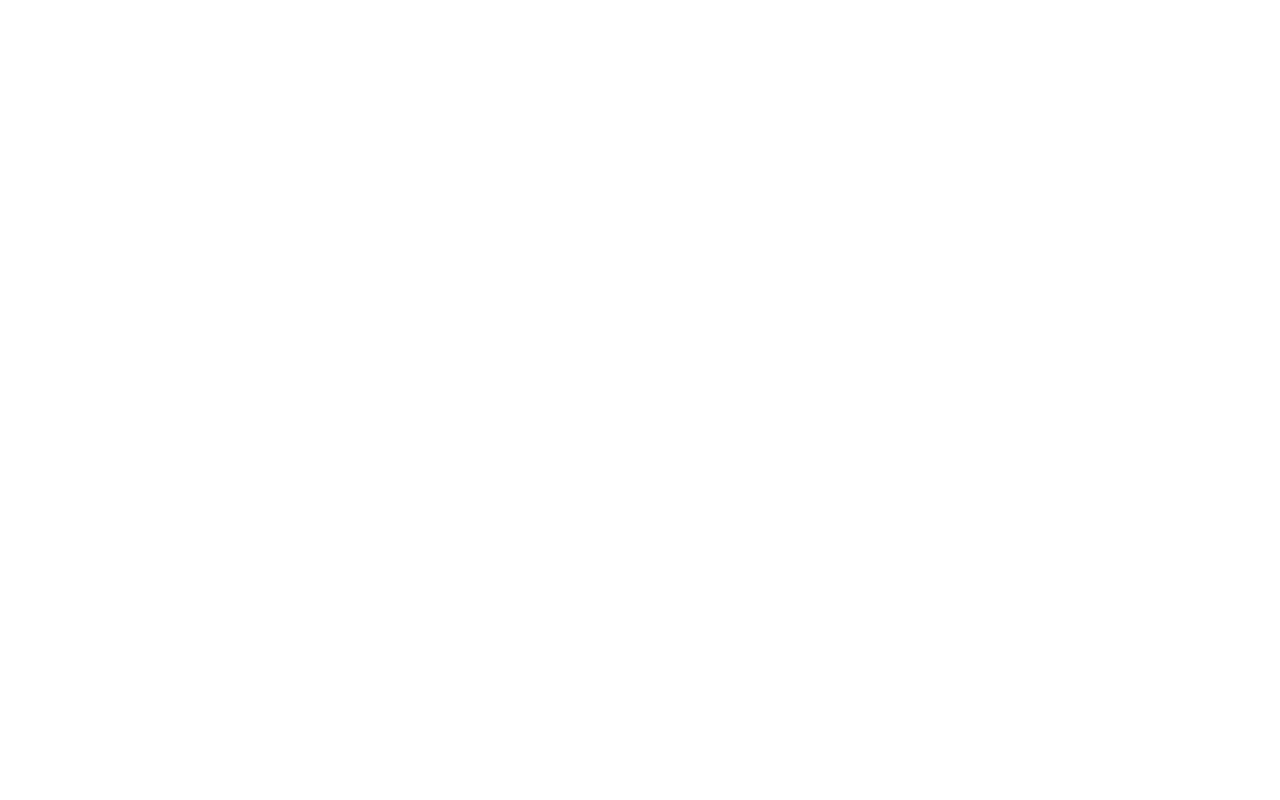
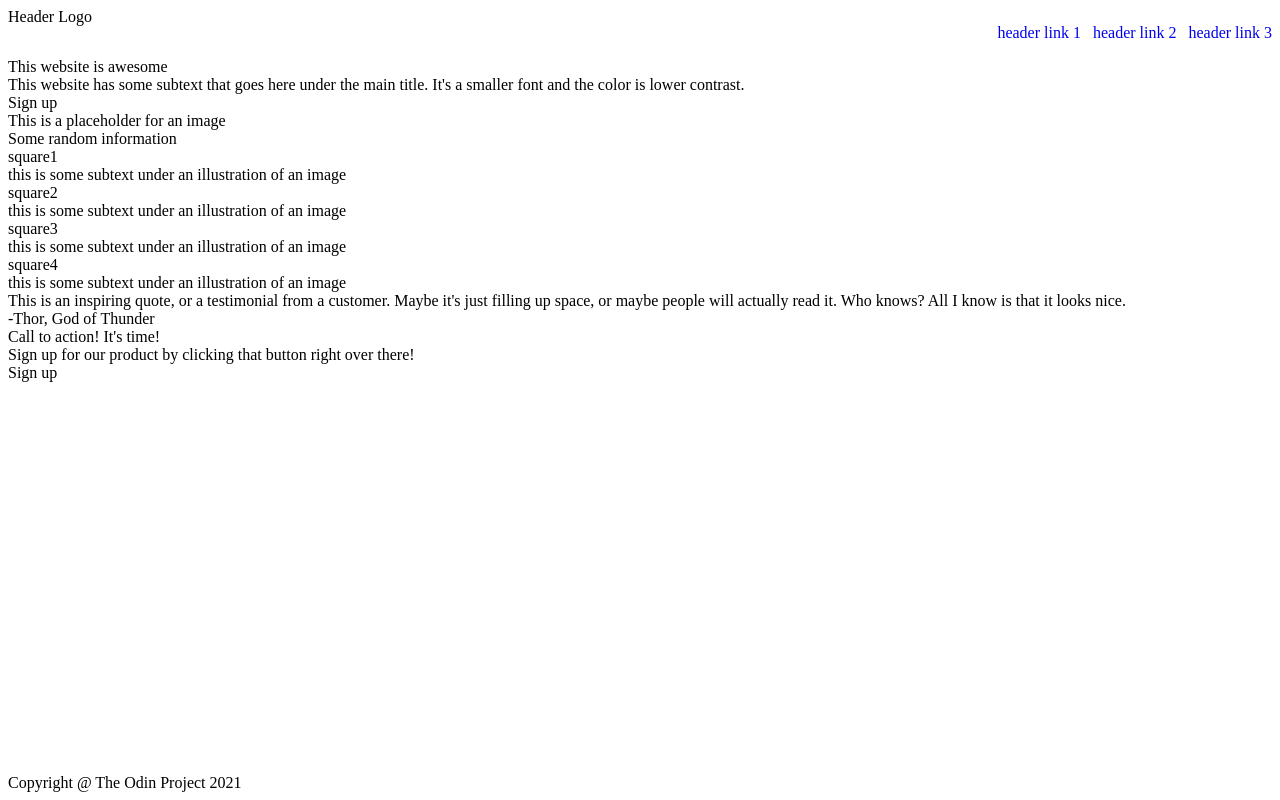
Before and after one commit to GuilhermeZardo1/odin-landingpage, a plain HTML site: page index.html in a window 1280 px wide. Drawn offline with Linux system fonts and the light colour scheme.

Commit message:
HTML estruturado. Textos placeholders colocados.

```diff
--- a/index.html
+++ b/index.html
@@ -7,6 +7,67 @@
     <link rel="stylesheet" href="style.css">
 </head>
 <body>
-
+    <div class="header">
+        <div class="header-text">Header Logo</div>
+        <div class="header-links">
+        <ul class="ul-header">
+            <li><a href="#">header link 1</a></li>
+            <li><a href="#">header link 2</a></li>
+            <li><a href="#">header link 3</a></li>
+        </ul>
+        </div>
+    </div>
+    <div class="content-1">
+        <div class="content-1-texts">
+        <div class="content-1-text-1">This website is awesome</div>
+        <div class="content-1-text-2">This website has some subtext that goes here under
+            the main title. It's a smaller font and the color is lower contrast.
+        </div>
+        <div class="content-1-button">Sign up</div>
+        </div>
+        <div class="image">This is a placeholder for an image</div>
+    </div>
+    <div class="information">
+        <div class="information-text">Some random information</div>
+        <div class="information-blocks">
+            <div class="block1">
+                <div class="square">square1</div>
+                <div class="block-text">this is some subtext under an illustration of an image</div>
+            </div>
+            <div class="block2">
+                <div class="square">square2</div>
+                <div class="block-text">this is some subtext under an illustration of an image</div>
+            </div>
+            <div class="block3">
+                <div class="square">square3</div>
+                <div class="block-text">this is some subtext under an illustration of an image</div>
+            </div>
+            <div class="block4">
+                <div class="square">square4</div>
+                <div class="block-text">this is some subtext under an illustration of an image</div>
+            </div>
+        </div>
+    </div>
+    <div class="quote">
+        <div class="quote-text1">
+            This is an inspiring quote, or a testimonial from a customer. Maybe it's just
+            filling up space, or maybe people will actually read it. Who knows? All I know is that it looks nice.
+        </div>
+        <div class="quote-text2">
+            -Thor, God of Thunder
+        </div>
+    </div>
+    <div class="signup">
+        <div class="signup-block">
+            <div class="signup-block-texts">
+            <div class="signup-block-text-header">Call to action! It's time!</div>
+            <div class="signup-block-text-text">Sign up for our product by clicking that button right over there!</div>
+            </div>
+            <div class="signup-button">Sign up</div>
+        </div>
+    </div>
+    <div class="footer">
+        <div class="footer-text">Copyright @ The Odin Project 2021</div>
+    </div>
 </body>
 </html>
--- a/style.css
+++ b/style.css
@@ -0,0 +1,26 @@
+body, html{
+    display: flex;
+    flex-direction: column;
+    height: 100%;
+
+}
+
+.header{
+    display: flex;
+    justify-content: space-between;
+}
+
+.ul-header{
+    display: flex;
+    gap:12px;
+    list-style: none;
+
+}
+
+.footer{
+    margin-top: auto;
+}
+
+a{
+    text-decoration: none;
+}
```
Also changed, not shown: 01.png (added), 02.png (added), 2 other files.
